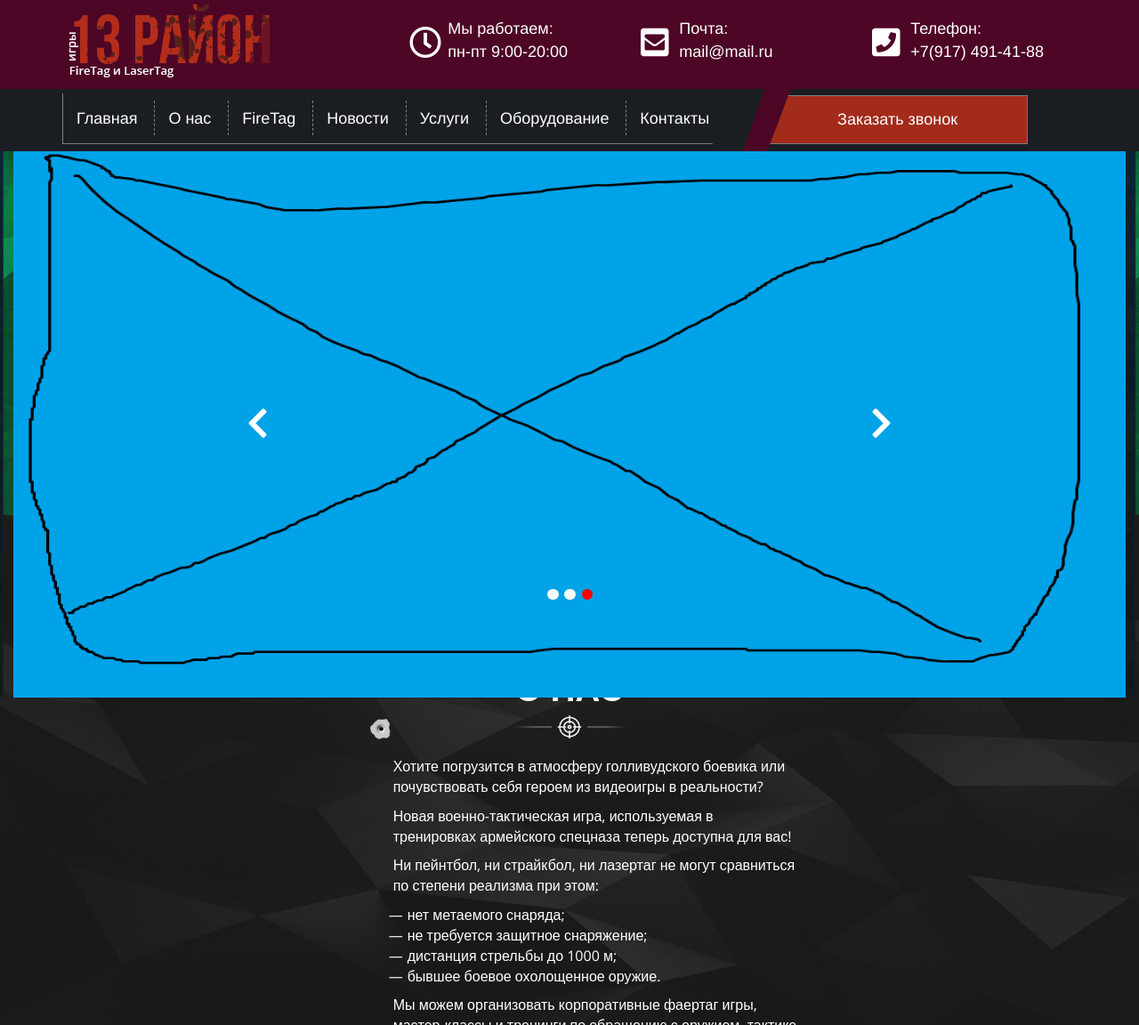
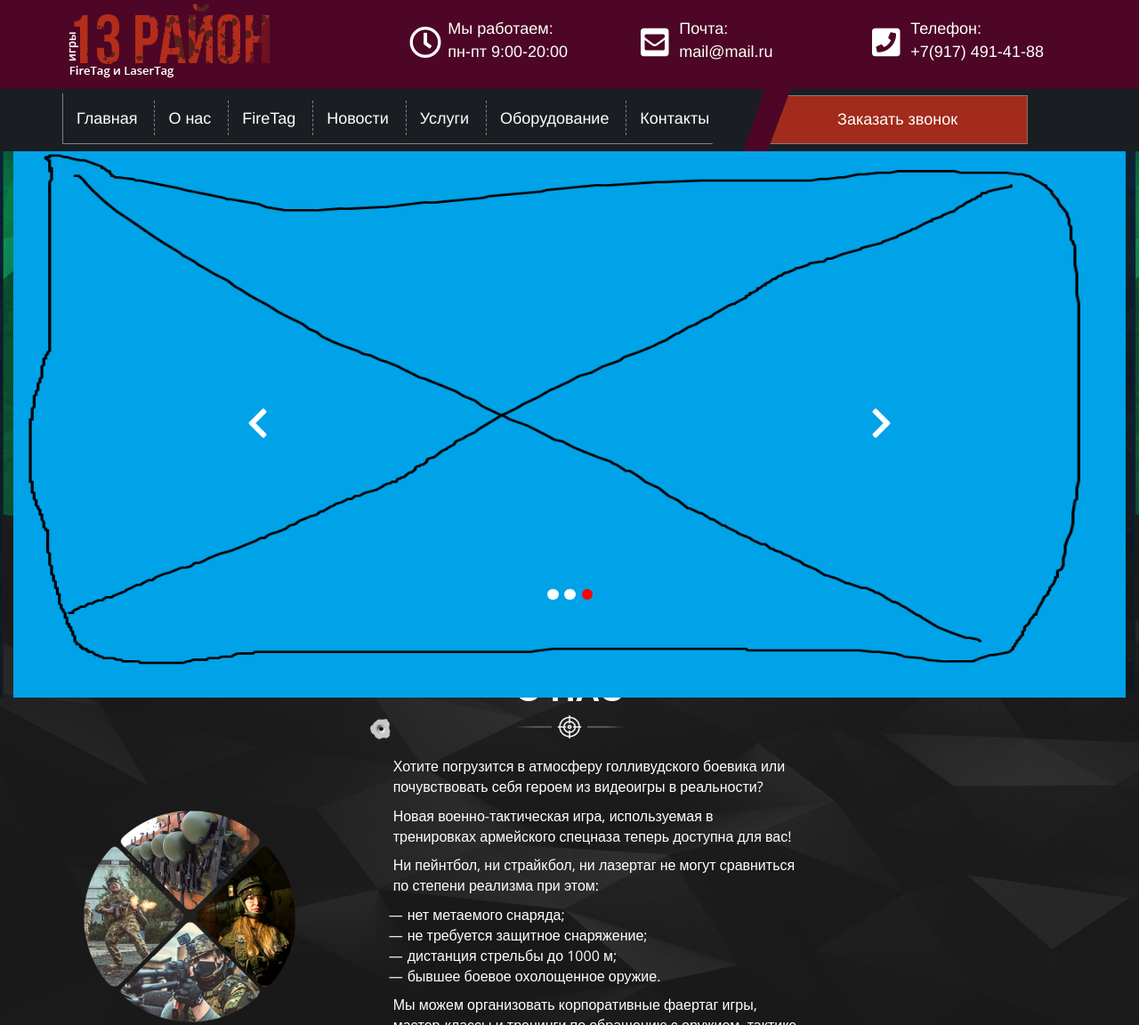
Before and after one commit to kotovenc/firetag, a Django app: template Firetag_app/templates/index.html in a window 1280 px wide. Shown: the top 1152 px of the page at 89% size. Run offline with Django 3.2, Linux system fonts and the light colour scheme; the template is opened without the code that fills it, so the values that code supplies are empty; some libraries are stand-ins or nearby versions; grey boxes are pictures that could not be loaded.

Commit message:
Что-то с кругом, в блоке о нас

```diff
--- a/Firetag_app/templates/index.html
+++ b/Firetag_app/templates/index.html
@@ -190,8 +190,18 @@
 	<div class="container">
 		<div class="row">
 			<div class="col-xl-4 col-lg-4 col-md-3 col-sm-3 col-xs-3 about_circle">
+        <div class=about-in-circle>
+          <img class=about_img src="img/About_cir1.png">
+          <img class=about_img src="img/About_cir3.png">
+          <img class=about_img src="img/About_cir2.png">
+          <img class=about_img src="img/About_cir4.png">
+          <div class="about_click_img about_click1"></div>
+          <div class="about_click_img about_click2"></div>
+          <div class="about_click_img about_click3"></div>
+          <div class="about_click_img about_click4"></div>
+        </div>
+			</div>
 
-			</div>
 			<div class="col-xl-8 col-lg-8 col-md-9 col-sm-9 col-xs-9 about_text">
 			  <p>Хотите погрузится в атмосферу голливудского боевика или почувствовать себя героем из видеоигры в реальности?</p>
 			  <p>Новая военно-тактическая игра, используемая в тренировках армейского спецназа теперь доступна для вас!</p>
--- a/Firetag_app/templates/style.css
+++ b/Firetag_app/templates/style.css
@@ -370,6 +370,8 @@ ul {
 .about_circle {
 	//border: 2px solid LightSalmon;
 	height: 45vh;
+
+	position: relative;
 }
 
 /* WHAT IS FAIRTAG BLOCK */
@@ -2387,3 +2389,56 @@ ul {
     	height: 476.16px;
 	}
 }
+
+/*----------ABOUT Circle---------*/
+.about-in-circle{
+	width: 18.5vw;
+	height: 18.5vw;
+
+	position: absolute;
+
+	left: 50%;
+	top: 50%;
+	transform: translate(-50%, -50%);
+}
+
+.about_img{
+	position: absolute;
+}
+
+.about_img:first-child{
+	width: 12.2vw;
+
+	left: 50%;
+	transform: translate(-50%, 0);
+}
+
+.about_img:nth-child(2){
+	width: 12.2vw;
+
+	bottom: 0;
+	left: 50%;
+	transform: translate(-50%, 0);
+}
+
+.about_img:nth-child(3){
+	height: 12.2vw;
+
+	right: 0;
+	top: 50%;
+	transform: translate(0, -50%);
+}
+
+.about_img:nth-child(4){
+	height: 12.2vw;
+
+	top: 50%;
+	transform: translate(0, -50%);
+}
+
+.about_click_img{
+	width: 12.2vw;
+	height: 12.2vw;
+
+	position: absolute;
+}
```
Also changed, not shown: Firetag_app/templates/img/About_cir1.png (added), Firetag_app/templates/img/About_cir2.png (added), Firetag_app/templates/img/About_cir3.png (added), Firetag_app/templates/img/About_cir4.png (added).
